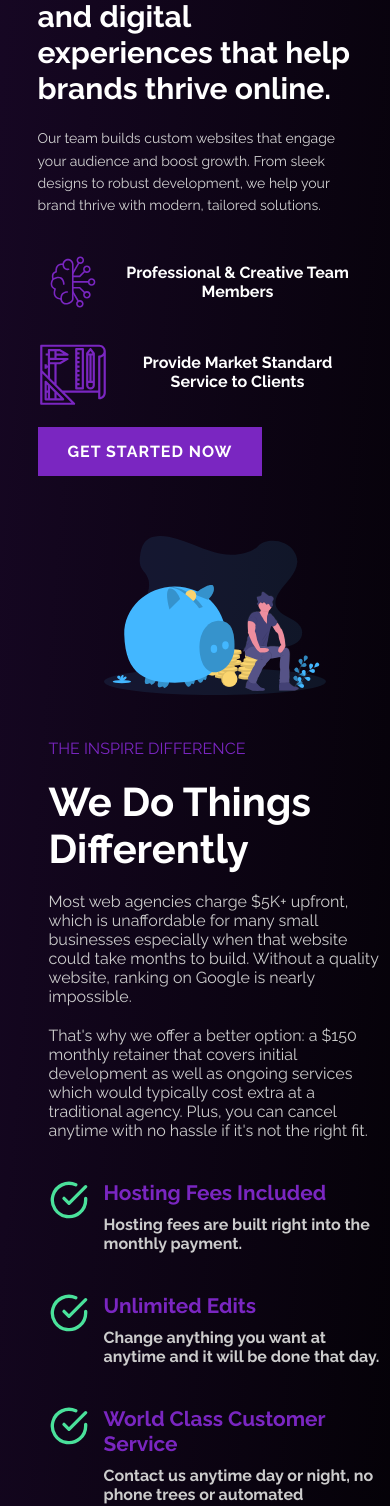
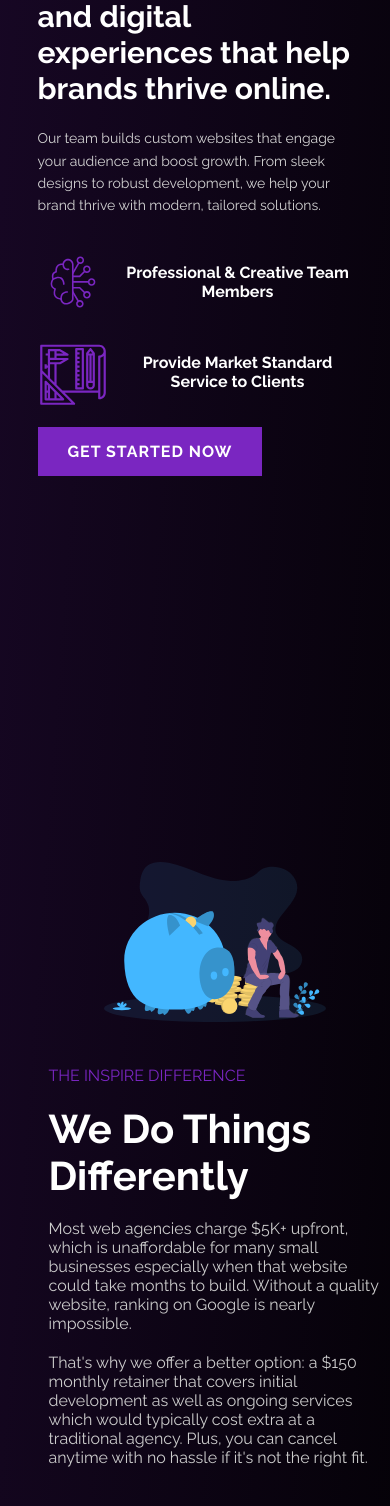
Before and after one commit to Tristen297/inspire-digital-fixed-again, a React (Create React App) app: page / in a window 390 px wide. Shown: the part 1834-3340 px from the top of the page. Built offline with nearby package versions, Linux system fonts and the light colour scheme.

Commit message:
fixed asthetic issues

```diff
--- a/src/styles/home/about-us.css
+++ b/src/styles/home/about-us.css
@@ -2,7 +2,7 @@
     display: flex;
     justify-content: center;
     padding: 60px;
-    min-height: 85vh;
+    min-height: 100vh;
     position: relative; /* Relative positioning for the content container */
     margin-top: 200px;
 }
--- a/src/styles/home/services-breakdown.css
+++ b/src/styles/home/services-breakdown.css
@@ -1,10 +1,12 @@
+
+
 .services-breakdown-content {
   display: flex; /* Flexbox layout */
   justify-content: space-between; /* Space the items evenly */
   align-items: center; /* Center items vertically */
   padding: 0px 10px; /* Reduced padding */
   width: 100%;
-  margin: 100px 20px; /* Reduced outside margin */
+  margin: 150px 20px; /* Reduced outside margin */
   margin-bottom: 100px;
   color: white;
   gap: 40px; /* Reduced gap between the containers */
@@ -144,12 +146,11 @@
     width: 60%;
     margin: 0; /* Remove margin */
   }
-
 }
 
-@media (max-width: 1210px) {
+@media (max-height: 1220px) {
   .services-breakdown-content {
-    margin-top: -150px; /* Adjust or remove top margin */
+    margin-top: ;
   }
 }
 
@@ -158,14 +159,4 @@
     grid-template-columns: 1fr; /* Change to single column layout */
     gap: 40px; /* Adjust gap between items for better spacing */
   }
-
-  .services-breakdown-content {
-    margin-top: -80px; /* Adjust or remove top margin */
-  }
 }
-
-@media (max-width: 500px) {
-  .services-breakdown-content {
-    margin-top: -50px; /* Adjust or remove top margin */
-}
-}
```
